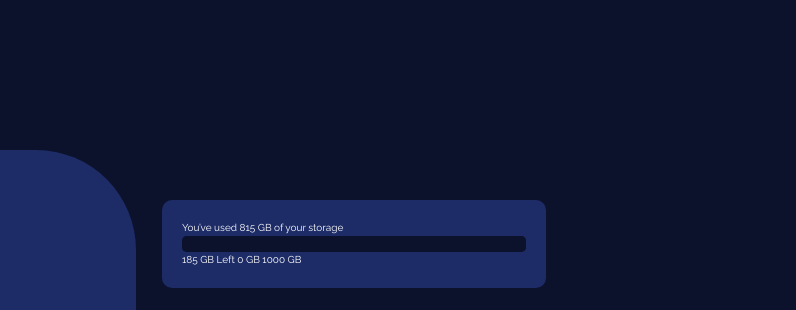
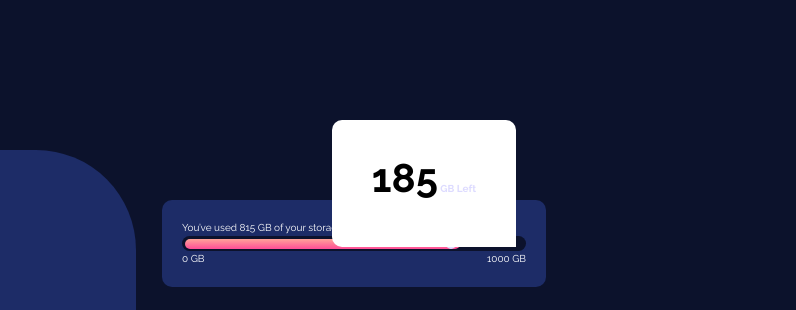
Before and after one commit to iamveekthorr/fylo-data-storage-project, a plain HTML site: page index.html in a window 1280 px wide. Shown: the top 310 px of the page, 484-1280 px from the left. Drawn offline with Linux system fonts and the light colour scheme.

Commit message:
Friday Moring 4:00am

```diff
--- a/css/main.scss
+++ b/css/main.scss
@@ -2,7 +2,8 @@
 $grayish-blue: hsl(229, 7%, 55%);
 $dark-blue: hsl(228, 56%, 26%);
 $very-dark-blue: hsl(229, 57%, 11%);
-$gradient: hsl(6, 100%, 80%) to hsl(335, 100%, 65%);
+$gradient: hsl(6, 100%, 80%), hsl(335, 100%, 65%);
+$pale-blue: hsl(243, 100%, 93%);
 
 // typography
 $font-size: 14px;
@@ -88,19 +89,55 @@ html {
   width: 30%;
 
   &__meter {
-    display: block;
+    display: flex;
+    align-items: center;
     background-color: $very-dark-blue;
-    border-radius: 5px;
+    border-radius: 1000000000000000px;
+    position: relative;
 
+    padding: 3px;
+    height: 1.5rem;
+
+    &::before {
+      content: "";
+      height: 1rem;
+      width: 81.5%;
+      border-radius: 0.8rem;
+      background-image: linear-gradient($gradient);
+    }
     &::after {
-      background-image: linear-gradient($gradient);
-      width: 70%;
+      content: "";
+      height: 1rem;
+      width: 1rem;
+      border-radius: 50%;
+      background-color: $pale-blue;
+      position: absolute;
+      right: 7rem;
     }
-    // &--gradient {
-    //   background-image: linear-gradient($gradient);
-    //   width: 70%;
-    //   position: relative;
-    //   z-index: 400000;
-    // }
   }
 }
+
+.zeroGb {
+  display: flex;
+  justify-content: space-between;
+}
+
+.message {
+  position: absolute;
+  top: -8rem;
+  right: 3rem;
+  background-color: white;
+  color: $pale-blue;
+  padding: 5rem 4rem;
+  font-weight: 700;
+  border-radius: 10px;
+  border-bottom-right-radius: 0px;
+  // clip-path: polygon(86% 27%, 11% 27%, 11% 74%, 73% 74%, 87% 87%);
+  // -webkit-clip-path: polygon(86% 27%, 11% 27%, 11% 74%, 73% 74%, 87% 87%);
+  //   &::after {
+  //   }
+  span {
+    font-size: 4rem;
+    color: black;
+  }
+}
--- a/index.html
+++ b/index.html
@@ -51,10 +51,13 @@
       <section class="notification">
         <p>You’ve used 815 GB of your storage</p>
         <div class="notification__meter">
-          <span class="notification__meter">&nbsp;</span>
+          <div class="notification__meter--gradient">&nbsp;</div>
         </div>
-        <span>185 GB Left</span>
-        <span>0 GB 1000 GB</span>
+        <span class="message"><span>185</span> GB Left</span>
+        <div class="zeroGb">
+          <div>0 GB</div>
+          <div>1000 GB</div>
+        </div>
       </section>
 
       <div class="attribution">
```
Also changed, not shown: css/main.css.
